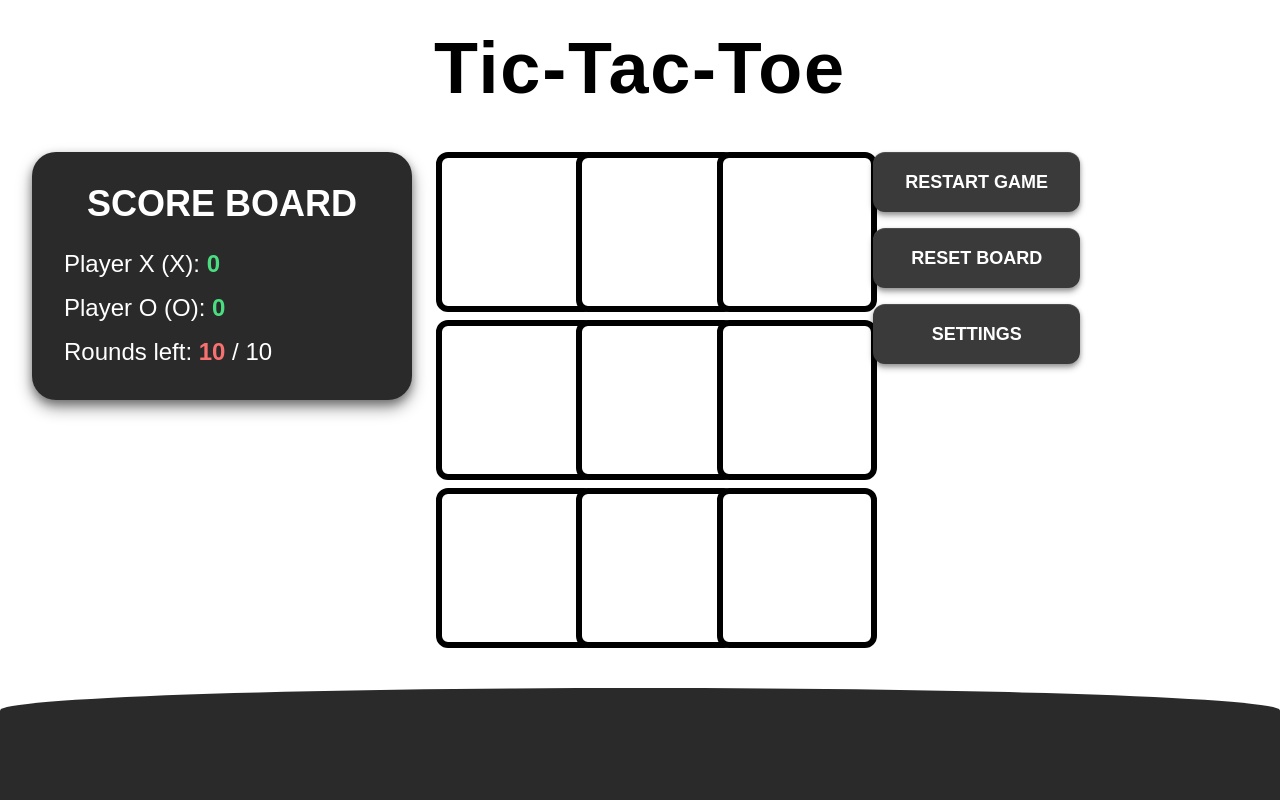
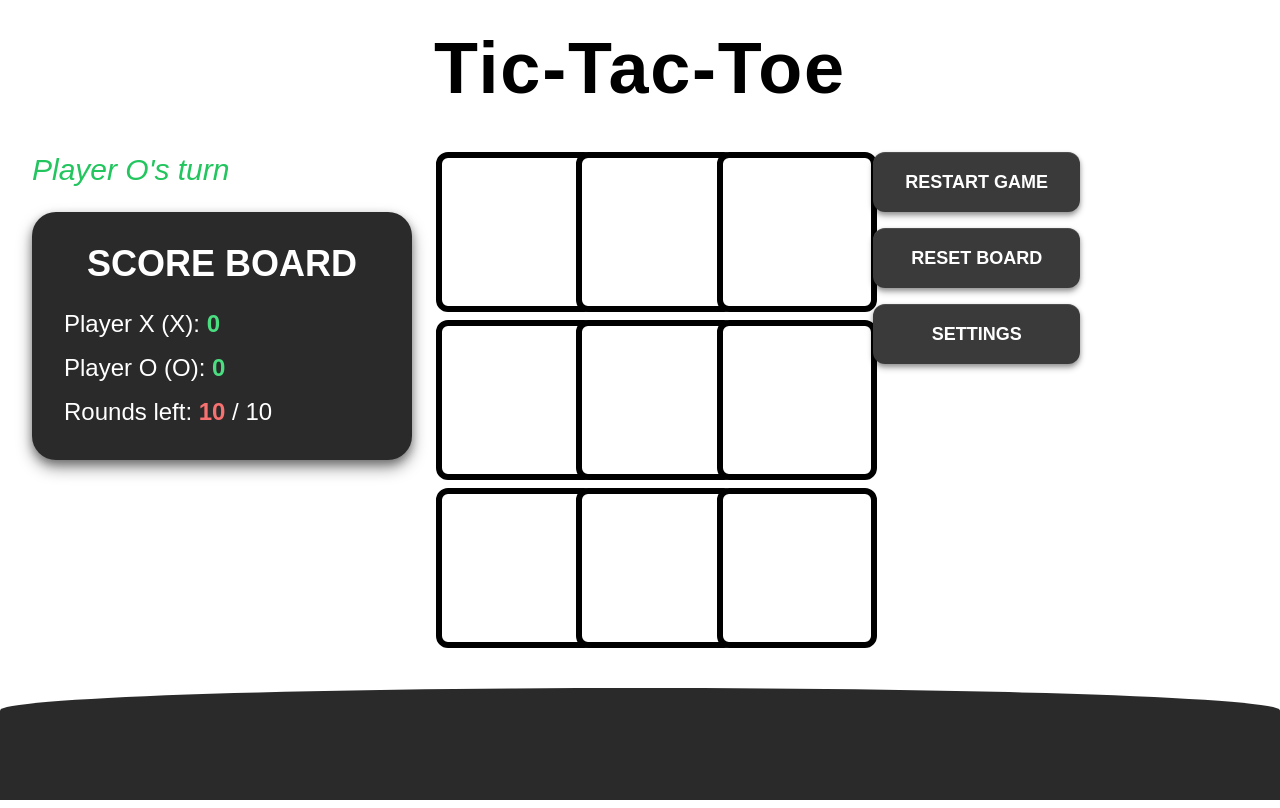
Before and after one commit to Luyanda-Madonsela/Tic_Tac_Toe_Game, a Next.js app: page / in a window 1280 px wide. Both pictures are taken after a click on the button "START GAME". Built offline with nearby package versions, Linux system fonts and the light colour scheme; a web font is replaced by a local one.

Commit message:
auto-commit for fc0932a0-0a5a-4ccb-8fc4-4e2ddf8a765b

```diff
--- a/src/app/page.js
+++ b/src/app/page.js
@@ -366,18 +366,20 @@ function GameBoard({ settings, onBackToSettings }) {
       <div className="flex-1 flex justify-center items-start gap-6 px-8 pb-40 pr-[200px]">
         {/* Left Side - Round Winner & Score Board */}
         <div className="flex flex-col items-start">
-          {/* Round Winner Announcement */}
-          {roundWinner && roundWinner !== 'draw' && (
+          {/* Turn Indicator / Round Winner Announcement */}
           <p
             className="text-3xl text-green-500 mb-6 italic"
             style={{ fontFamily: 'var(--font-joti-one)' }}
-              data-testid="round-winner"
+            data-testid="turn-indicator"
           >
-              {currentRound >= settings.maxRounds
+            {roundWinner
+              ? (roundWinner === 'draw'
+                  ? "It's a Draw!"
+                  : (currentRound >= settings.maxRounds
                       ? 'GAME OVER!'
-                : `${roundWinner === 'X' ? settings.playerXName : settings.playerOName} wins this round!`}
+                      : `${roundWinner === 'X' ? settings.playerXName : settings.playerOName} wins this round!`))
+              : `${currentPlayerName}'s turn`}
           </p>
-          )}
 
           {/* Score Board */}
           <div
```
Lines whose indentation alone changed are shown as unchanged.
